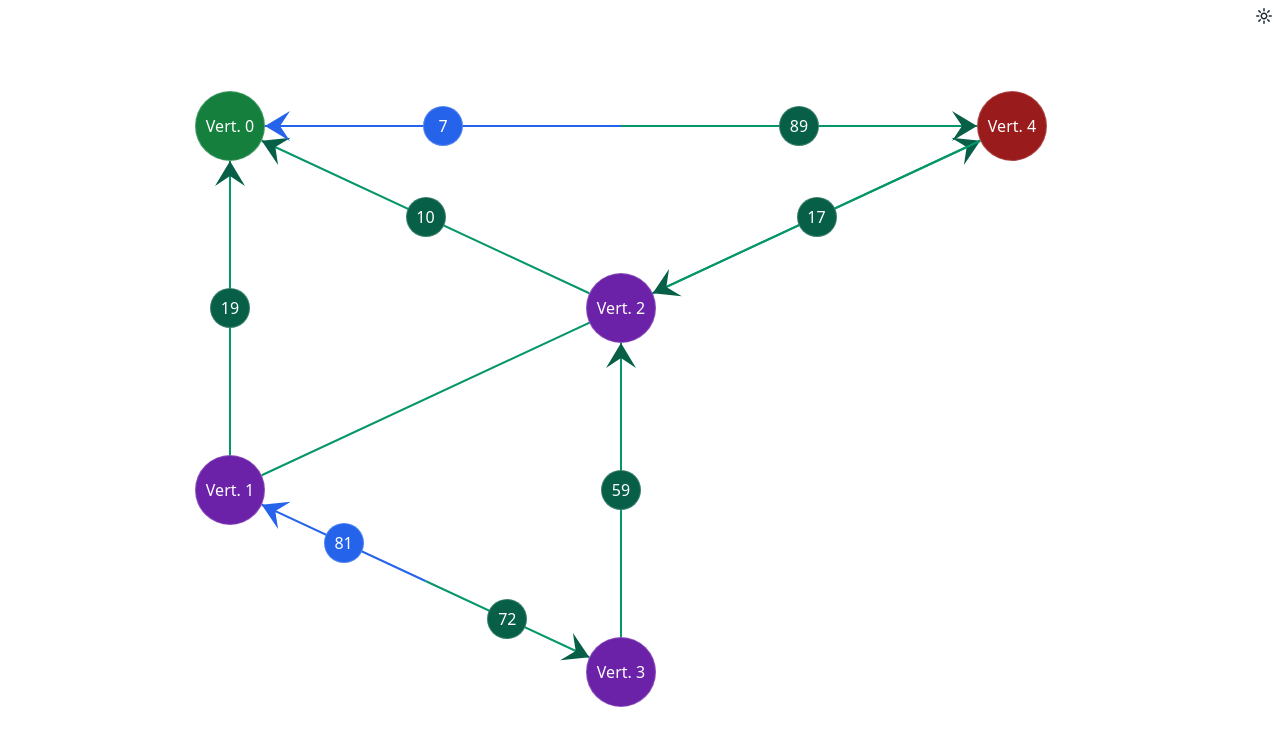
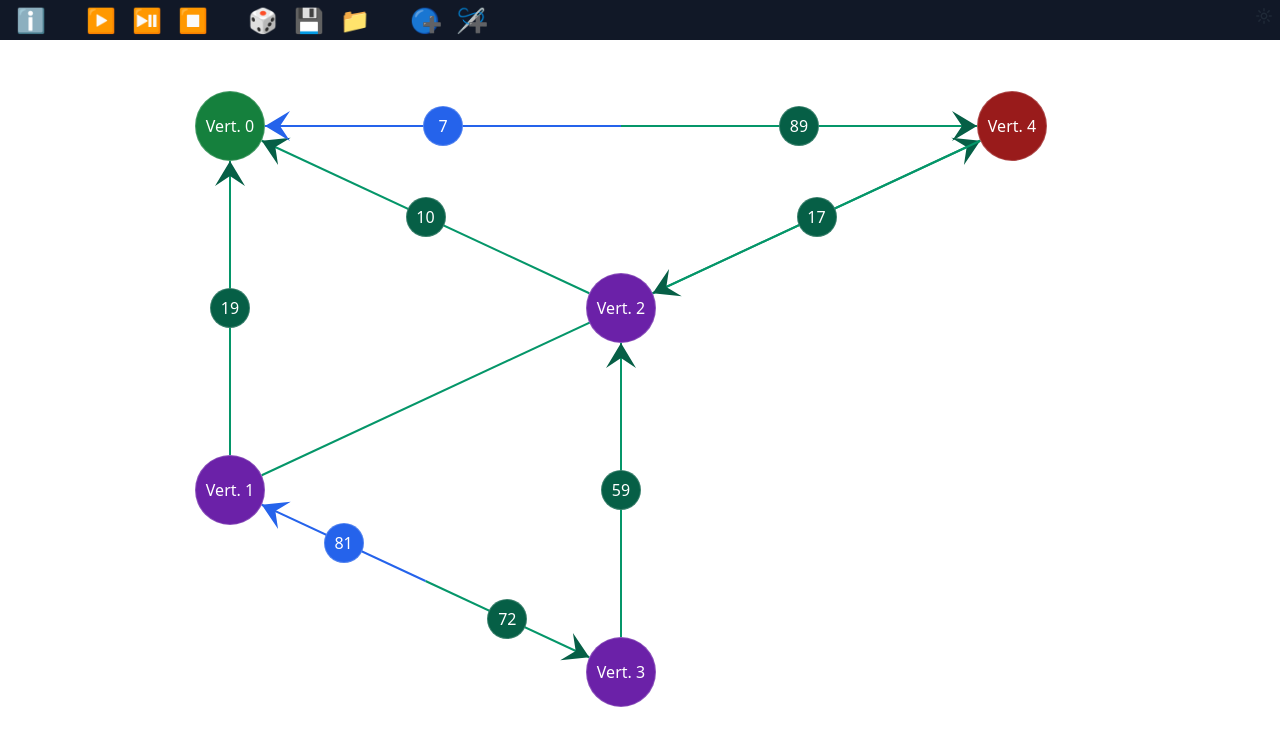
Before and after one commit to IsraPerez98/ford-fulkerson-app, a Svelte app: page / in a window 1280 px wide. Shown: the top 746 px of the page. Built offline with nearby package versions, Linux system fonts and the light colour scheme.

Commit message:
🎲 Generar grafo al azar

```diff
--- a/src/classes/Arista.ts
+++ b/src/classes/Arista.ts
@@ -29,8 +29,6 @@ class Arista {
         }
     }
 
-    destruir: () => void; // funcion que destruye la arista
-
     asignarGrafo(grafo: Grafo) : void { // asigna el grafo a la arista
         this.grafo = grafo;
     }
--- a/src/classes/Grafo.ts
+++ b/src/classes/Grafo.ts
@@ -1,6 +1,8 @@
 import type MatrizAdyacencia from "./MatrizAdyacencia";
 import type Vertice from "./Vertice";
 import type Arista from "./Arista";
+
+import { generarGrafoAlAzar } from "../components/Grafo/Funciones/GeneracionGrafo";
 
 class Grafo {
     matrizAdyacencia: MatrizAdyacencia; // representa la matriz de adyacencia del grafo
@@ -16,6 +18,19 @@ class Grafo {
 
     recargarAristas: Function; // Funcion para recargar las aristas del grafo
     recargarVertices: Function; // Funcion para recargar los vertices del grafo
+
+    generarGrafoAlAzar(cantVertices: number): void {
+        const grafo = generarGrafoAlAzar(cantVertices, this.width, this.height, this.recargarVertices, this.recargarAristas);
+
+        this.matrizAdyacencia = grafo.matrizAdyacencia;
+        this.fuentes = grafo.fuentes;
+        this.sumideros = grafo.sumideros;
+        this.vertices = grafo.vertices;
+        this.aristas = grafo.aristas;
+
+        this.recargarAristas();
+        this.recargarVertices();
+    }
 
     eliminarArista(arista: Arista): void { // funcion que elimina una arista del grafo
         this.matrizAdyacencia[arista.origen.id][arista.destino.id] = 0;
--- a/src/components/Grafo/Grafo.svelte
+++ b/src/components/Grafo/Grafo.svelte
@@ -1,6 +1,7 @@
 <script lang="ts">
     import { generarGrafoAlAzar } from './Funciones/GeneracionGrafo';
 
+    import Menu from './Menu/Menu.svelte';
     import VerticeComponent from './Vertice/Vertice.svelte';
     import AristaComponent from './Arista/Arista.svelte';
 
@@ -14,15 +15,17 @@
     let aristas: Arista[][] = [];
     let vertices: Vertice[] = [];
 
+    let grafo: Grafo;
+
     function recargarAristas() {
-        aristas = aristas;
+        aristas = grafo.aristas;
     }
 
     function recargarVertices() {
-        vertices = vertices;
+        vertices = grafo.vertices;
     }
 
-    let grafo: Grafo = generarGrafoAlAzar(5, width, height, recargarVertices, recargarAristas);
+    grafo = generarGrafoAlAzar(5, width, height, recargarVertices, recargarAristas);
 
     console.log(grafo.matrizAdyacencia);
 
@@ -34,8 +37,13 @@
 
 <div>
     <svg width={width} height={height} class="select-none">
+        <foreignObject width="100%" height="40px" >
+            <Menu
+                grafo={grafo}
+            />
+        </foreignObject>
+
         <svg height={height}>
-
             {#each aristas as aristasDeVertice}
                 {#each aristasDeVertice as arista}
                     {#if arista}
--- a/src/components/Grafo/Menu/Menu.svelte
+++ b/src/components/Grafo/Menu/Menu.svelte
@@ -1,37 +1,27 @@
 <script lang="ts">
-    export let calculandoFlujoMaximo: boolean;
 
-    export let calcularFlujoMaximo: Function;
-    export let avanzarFlujoMaximo: Function;
-    export let finalizarFlujoMaximo: Function;
+    import type Grafo from "../Grafo.svelte";
 
-    export let generarGrafoAlAzar: Function;
-    export let guardarGrafo: Function;
-    export let cargarGrafo: Function;
-
-    export let crearNuevoVertice: Function;
+    export let grafo: Grafo;
 
     function onClickAyuda() {
         console.log("Ayuda");
     }
 
     function onClickIniciarFlujo() {
-        if(calculandoFlujoMaximo) return;
-        calcularFlujoMaximo();
+
     }
 
     function onClickAvanzarFlujo() {
-        if(!(calculandoFlujoMaximo)) return;
-        avanzarFlujoMaximo();
+
     }
 
     function onClickDetenerFlujo() {
-        if(!(calculandoFlujoMaximo)) return;
-        finalizarFlujoMaximo();
+
     }
 
     function onClickGenerarGrafoAleatorio() {
-        if(calculandoFlujoMaximo) return;
+        //if(calculandoFlujoMaximo) return;
 
         const numeroVertices = prompt("Ingrese el número de vértices del grafo");
         if(numeroVertices === null || numeroVertices === ""  || isNaN(Number(numeroVertices)) || Number(numeroVertices) < 1) {
@@ -44,23 +34,19 @@
 
         const numeroVerticesInt = Number(numeroVertices);
 
-        generarGrafoAlAzar(numeroVerticesInt);
+        grafo.generarGrafoAlAzar(numeroVerticesInt);
     }
 
     function onClickGuardarGrafo() {
-        if(calculandoFlujoMaximo) return;
 
-        guardarGrafo();
     }
 
     function onClickCargarGrafo() {
-        if(calculandoFlujoMaximo) return;
 
-        cargarGrafo();
     }
 
     function onClickCrearNuevoVertice() {
-        crearNuevoVertice();
+
     }
 
 </script>
@@ -71,35 +57,35 @@
             ℹ️
         </button>
         <div class="flex my-auto text-2xl space-x-4">
-            <button title="Iniciar Algoritmo de Flujo Maximo" on:click={onClickIniciarFlujo} disabled={calculandoFlujoMaximo} class="disabled:grayscale" >
+            <button title="Iniciar Algoritmo de Flujo Maximo" on:click={onClickIniciarFlujo}  class="disabled:grayscale" >
                 ▶️
             </button>
-            <button title="Avanzar Algoritmo de Flujo Maximo" on:click={onClickAvanzarFlujo} disabled={!calculandoFlujoMaximo} class="disabled:grayscale">
+            <button title="Avanzar Algoritmo de Flujo Maximo" on:click={onClickAvanzarFlujo}  class="disabled:grayscale">
                 ⏯️
             </button>
-            <button title="Detener Algoritmo de Flujo Maximo" on:click={onClickDetenerFlujo} disabled={!calculandoFlujoMaximo} class="disabled:grayscale">
+            <button title="Detener Algoritmo de Flujo Maximo" on:click={onClickDetenerFlujo}  class="disabled:grayscale">
                 ⏹️
             </button>
         </div>
         <div class="flex my-auto text-2xl space-x-4">
-            <button title="Generar Grafo Aleatorio" on:click={onClickGenerarGrafoAleatorio } disabled={calculandoFlujoMaximo} class="disabled:grayscale">
+            <button title="Generar Grafo Aleatorio" on:click={onClickGenerarGrafoAleatorio }  class="disabled:grayscale">
                 🎲
             </button>
-            <button title="Guardar Grafo" on:click={onClickGuardarGrafo} disabled={calculandoFlujoMaximo} class="disabled:grayscale">
+            <button title="Guardar Grafo" on:click={onClickGuardarGrafo}  class="disabled:grayscale">
                 💾
             </button>
-            <button title="Cargar Grafo" on:click={onClickCargarGrafo} disabled={calculandoFlujoMaximo} class="disabled:grayscale">
+            <button title="Cargar Grafo" on:click={onClickCargarGrafo}  class="disabled:grayscale">
                 📁
             </button>
         </div>
         <div class="flex my-auto text-2xl space-x-4">
-            <button title="Agregar Vertice" on:click={onClickCrearNuevoVertice} disabled={calculandoFlujoMaximo} class="disabled:grayscale">
+            <button title="Agregar Vertice" on:click={onClickCrearNuevoVertice}  class="disabled:grayscale">
                 🔵
                 <div class="absolute bottom-1 ml-3 text-base" >
                     ➕
                 </div>
             </button>
-            <button title="Agregar Arista" disabled={calculandoFlujoMaximo} class="disabled:grayscale">
+            <button title="Agregar Arista"  class="disabled:grayscale">
                 🪡
                 <div class="absolute bottom-1 ml-3 text-base" >
                     ➕
```
